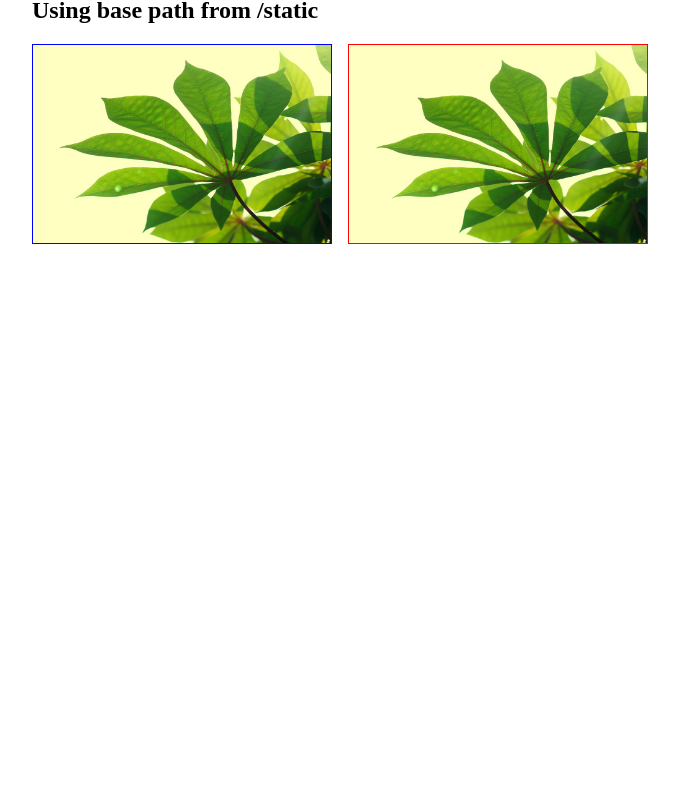
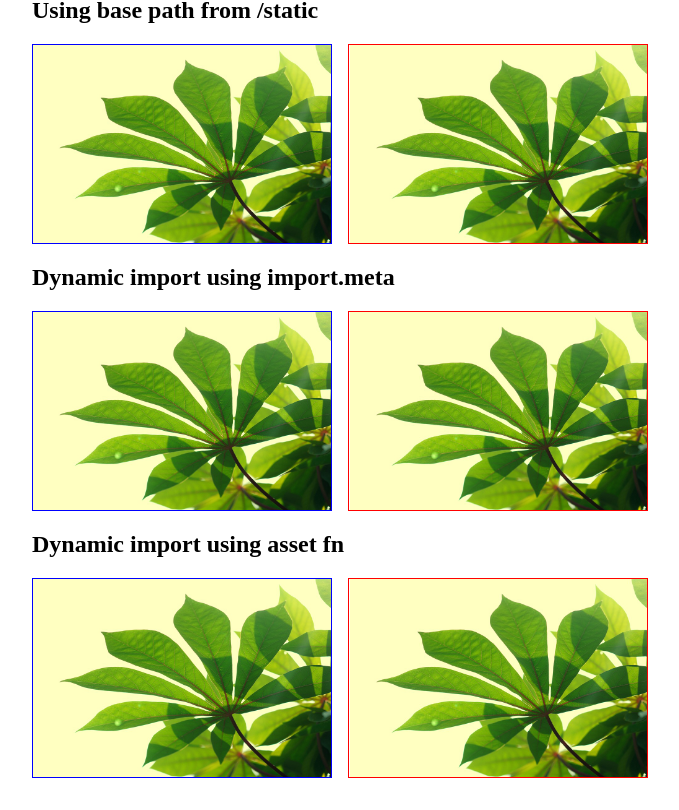
Before and after one commit to marvinvanaalst/svelte-image-reference, a SvelteKit app: page / in a window 1280 px wide. Shown: the part 627-1437 px from the top of the page, without its empty margins (0-679 px from the left). Before the commit the page ends 903 px from the top, so only its background shows below. Built offline with nearby package versions, Linux system fonts and the light colour scheme.

Commit message:
dev: new: dynamic imports

```diff
--- a/src/routes/+page.svelte
+++ b/src/routes/+page.svelte
@@ -1,19 +1,40 @@
 <script lang="ts">
-	import { asset, assets, base } from '$app/paths';
-
-	// ./src/lib/assets folder
+	import { asset, base } from '$app/paths';
+	/*
+	./src/lib/assets folder
+	 */
 	// as direct import
 	import imgImport from '$lib/assets/asset-path.jpg';
-	let imgAssetFn = asset('/static-path.jpg');
-	console.log(`asset fn: ${imgAssetFn}`);
 
 	// using assets path
-	let assetPath = `${assets}/asset-path.jpg`;
-	console.log(`asset path: ${assetPath}`);
+	// This one is broken, dunno why
+	// let assetPath = `${assets}/asset-path.jpg`;
+	// console.log(`asset path: ${assetPath}`);
 
-	// ./static folder
+	/*
+	static folder
+	 */
+	let imgStaticAssetFn = asset('/static-path.jpg');
+	console.log(`asset fn: ${imgStaticAssetFn}`);
+
 	let basePath = `${base}/static-path.jpg`;
 	console.log(`static using base path: ${basePath}`);
+
+	/*
+	dynamic import
+	 */
+	let { data } = $props();
+
+	// using import.meta
+	let assetSlug = data.assetSlug;
+	let staticSlug = data.staticSlug;
+	const images = import.meta.glob(['$lib/assets/*'], { eager: true, as: 'url' });
+	let imgDynamicMeta = images[`/src/lib/assets/${assetSlug}.jpg`];
+	console.log(`dynamic import using import.meta: ${imgDynamicMeta}`);
+
+	// using asset fn
+	let imgDynamicAsset = asset(`/${staticSlug}.jpg`);
+	console.log(`dynamic import using asset fn: ${imgDynamicAsset}`);
 </script>
 
 <h1>Svelte image reference</h1>
@@ -32,10 +53,10 @@
 
 <h2>Using asset fn from src/lib/assets/</h2>
 <div class="row">
-	<img src={imgAssetFn} alt="asset fn" />
+	<img src={imgStaticAssetFn} alt="asset fn" />
 	<div
 		class="background"
-		style:background="url({imgAssetFn})"
+		style:background="url({imgStaticAssetFn})"
 		style:background-size="contain"
 		style:background-repeat="no-repeat"
 		style:background-position="center"
@@ -66,6 +87,30 @@
 	></div>
 </div>
 
+<h2>Dynamic import using import.meta</h2>
+<div class="row">
+	<img src={imgDynamicMeta} alt="base path" />
+	<div
+		class="background"
+		style:background="url({imgDynamicMeta})"
+		style:background-size="contain"
+		style:background-repeat="no-repeat"
+		style:background-position="center"
+	></div>
+</div>
+
+<h2>Dynamic import using asset fn</h2>
+<div class="row">
+	<img src={imgDynamicAsset} alt="img dynamic asset fn" />
+	<div
+		class="background"
+		style:background="url({imgDynamicAsset})"
+		style:background-size="contain"
+		style:background-repeat="no-repeat"
+		style:background-position="center"
+	></div>
+</div>
+
 <style>
 	img {
 		width: 300px;
--- a/src/routes/+page.ts
+++ b/src/routes/+page.ts
@@ -1 +1,7 @@
 export const prerender = true;
+
+export async function load({ params }) {
+    return {
+        assetSlug: "asset-path", staticSlug: "static-path"
+    }
+}
--- a/svelte.config.js
+++ b/svelte.config.js
@@ -18,7 +18,7 @@ const config = {
 		// Custom settings
 		paths: {
 			// base: dev ? '' : '/svelte-image-reference'
-			base: dev ? '' : process.env.BASE_PATH
+			base: dev ? '' : process.env.BASE_PATH,
 		}
 	}
 };
```
